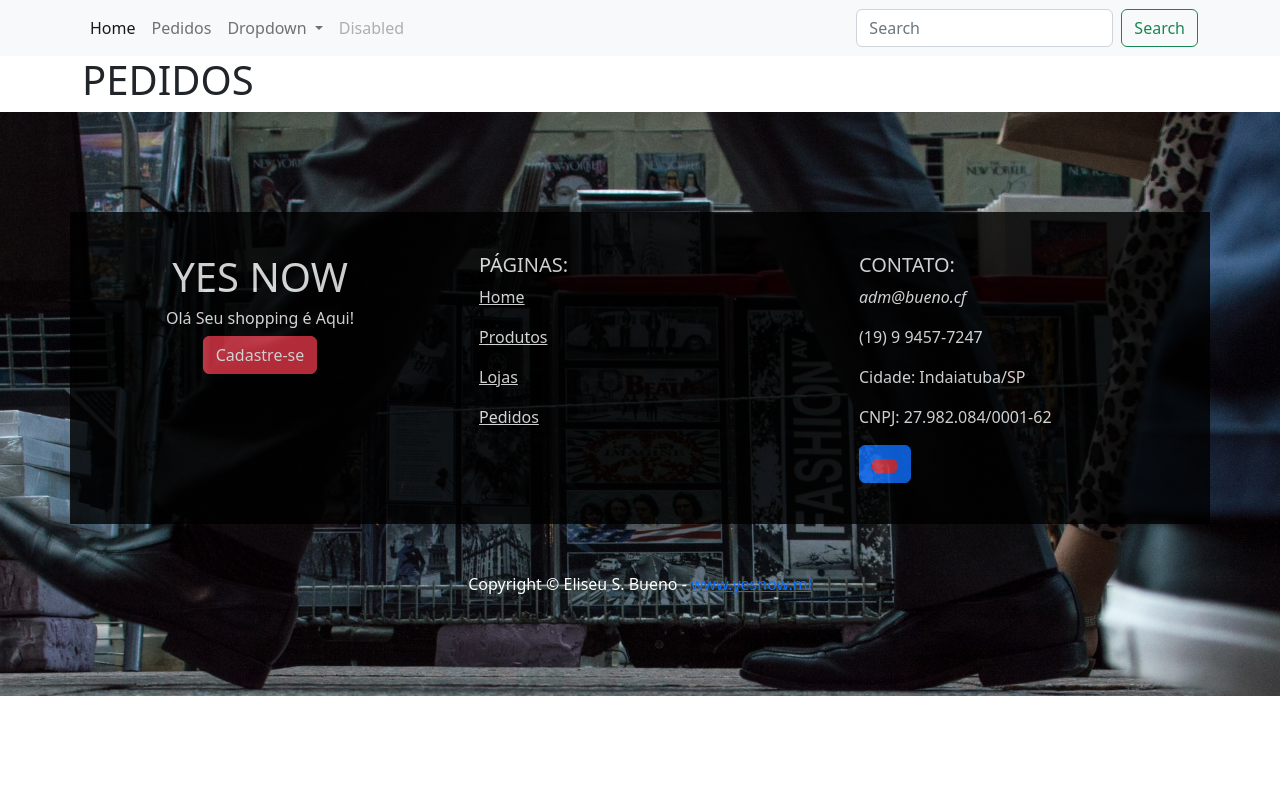
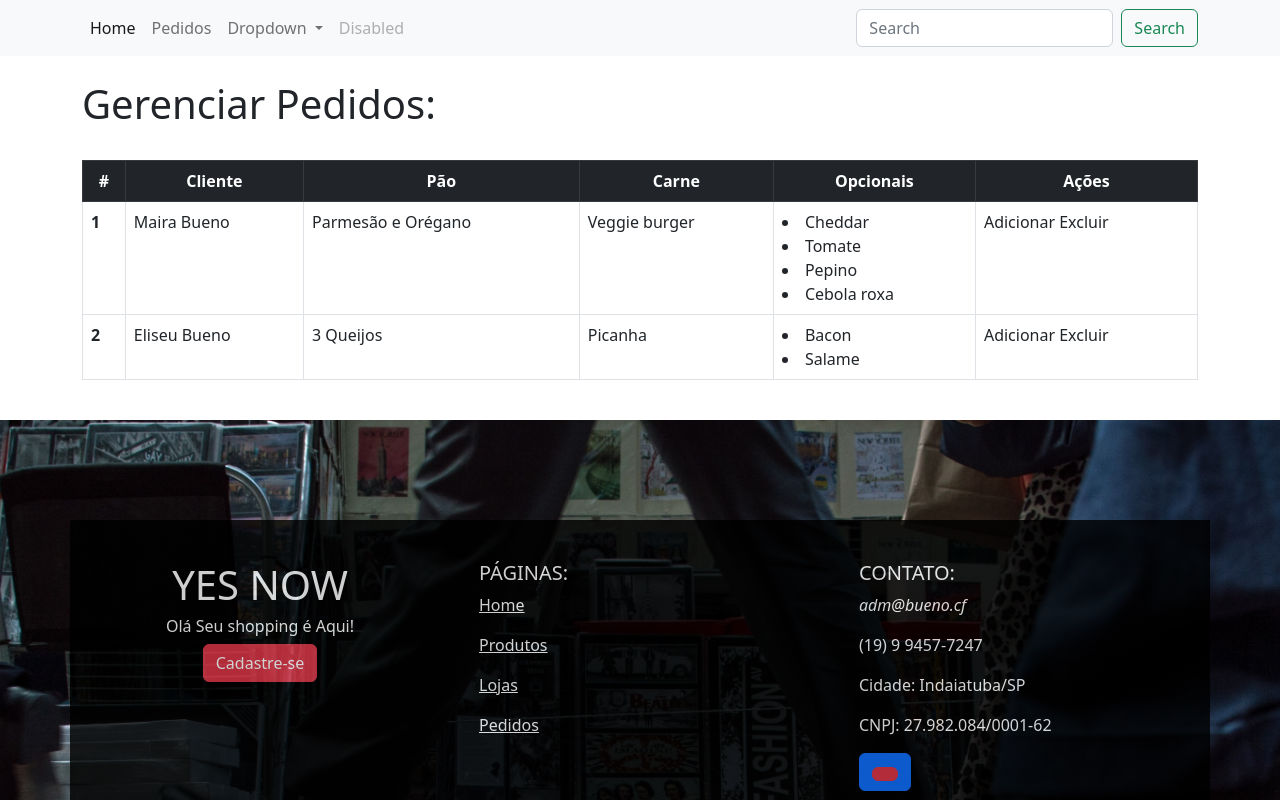
Before and after one commit to EliseuBueno/lanchonete_vue, a Vue app: page /pedidos in a window 1280 px wide. Shown: the top 800 px of the page. Built offline with nearby package versions, Linux system fonts and the light colour scheme; data requests are answered from the project's data file.

Commit message:
Feat: Criação Inicial de tabela de pedidos

```diff
--- a/db/db.json
+++ b/db/db.json
@@ -90,6 +90,17 @@
       ],
       "status": "Solicitado",
       "id": 1
+    },
+    {
+      "nome": "Eliseu Bueno",
+      "carne": "Picanha",
+      "pao": "3 Queijos",
+      "opcionais": [
+        "Bacon",
+        "Salame"
+      ],
+      "status": "Solicitado",
+      "id": 2
     }
   ]
 }
--- /dev/null
+++ b/src/components/Dashboard.vue
@@ -0,0 +1,53 @@
+<template>
+    <div>
+        <table class="table table-hover table-bordered">
+            <thead class="table-dark text-center">
+                <tr>
+                    <th scope="col">#</th>
+                    <th scope="col">Cliente</th>
+                    <th scope="col">Pão</th>
+                    <th scope="col">Carne</th>
+                    <th scope="col">Opcionais</th>
+                    <th scope="col">Ações</th>
+                </tr>
+            </thead>
+            <tbody>
+                <tr v-for="burger in burgers" :key="burger.id">
+                    <th scope="row">{{burger.id}}</th>
+                    <td>{{burger.nome}}</td>
+                    <td>{{burger.pao}}</td>
+                    <td>{{burger.carne}}</td>
+                    <td>
+                        <li v-for="(opcional, index) in burger.opcionais" :key="index">{{opcional}}</li>
+                    </td>
+                    <!-- <td>{{burger.opcionais}}</td> -->
+                    <td>Adicionar Excluir</td>
+                </tr>
+            </tbody>
+        </table>
+    </div>
+</template>
+
+<script>
+export default {
+    name: 'Dashboard',
+    data() {
+        return {
+            burgers: null,
+            burger_id: null,
+            status: [],
+        }
+    },
+    methods: {
+        async getPedidos() {
+            const req = await fetch('http://localhost:3000/burgers')
+            const data = await req.json()
+            this.burgers = data
+            console.log(this.burgers)
+        }
+    },
+    mounted() {
+        this.getPedidos()
+    }
+}
+</script>
--- a/src/views/Pedidos.vue
+++ b/src/views/Pedidos.vue
@@ -1,9 +1,14 @@
 <template>
-    <div class="container">
-        <h1>PEDIDOS</h1>
+    <div class="container"><br>
+        <h1>Gerenciar Pedidos:</h1><br>
+        <Dashboard/><br>
     </div>
 </template>
 
 <script>
-
+import Dashboard from '@/components/Dashboard.vue';
+export default {
+    name: "Pedidos",
+    components: { Dashboard }
+}
 </script>
```
